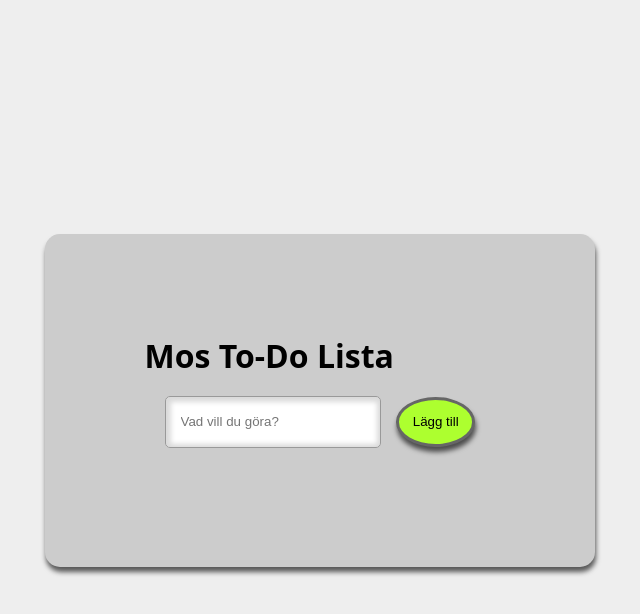
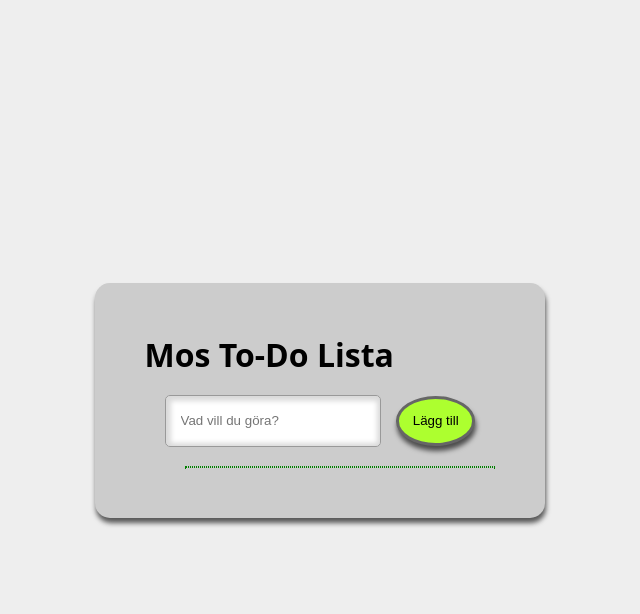
Before and after one commit to moooshooo/bootcamp, a plain HTML site: page todo/index.html in a window 1280 px wide. Both pictures are taken after a click on the button "Lägg till". Shown: the whole page, without its empty margins (320-960 px from the left). Drawn offline with Linux system fonts and the light colour scheme; a web font is replaced by a local one.

Commit message:
From bookis till studio

```diff
--- a/todo/script.js
+++ b/todo/script.js
@@ -25,22 +25,24 @@ const addTask = () => {
     //Denna Variabel skapar en HTML element <li>
     const listItem = document.createElement("li")
 
-    const listItemContainer = document.createElement("div").classList("test")
+    //Skapar en div inuti <li> med en class
+    const listItemContainer = document.createElement("div")
+    listItemContainer.classList.add("listItemContainer")
 
+    //Skapar en ta bort knapp
+    const deleteBtn = document.createElement("button")
+    deleteBtn.classList.add("deleteBtn")
+    deleteBtn.textContent = "Ta bort"
 
-    //listItem.textContent = todoName
+    listItemContainer.textContent = todoName
 
     //Ren HTML
     //listItem.innerHTML = todoName + deleteBtn
 
     //Lägg till i listan
-    taskList.appendChild(listItem)
-
-
+    taskList.appendChild(listItemContainer)
 
     //Rensar input listan
     inputField.value = ""
 
-
-
 }
--- a/todo/style.css
+++ b/todo/style.css
@@ -26,17 +26,15 @@ body {
     justify-content: center;
     align-items: center;
     min-height: 100vh;
-    min-width: 100vh;
     background-color: #eee;
 }
 
 .container {
     background-color: #ccc;
-    padding: 100px;
+    padding: 50px;
     border-radius: 15px;box-shadow: 1px 5px 5px 0px rgba(0,0,0,0.63);
+}
 
-
-}
 .input-section{
     height: 50px;
     display: flex;
@@ -65,6 +63,7 @@ height: 50px;
 background-color: greenyellow;
 box-shadow: 1px 5px 5px 0px rgba(0,0,0,0.63);
 }
+
 .addBtn:hover {
     cursor: pointer;
 border-radius: 50%;
@@ -73,6 +72,10 @@ height: 50px;
 background-color: greenyellow;
 box-shadow: 1px 5px 5px 0px rgba(0,0,0,0.63);
 }
+
 .addBtn:active {
     border: 3px solid #222;
 }
+.listItemContainer {
+    border: 1px dotted green;
+}
```
